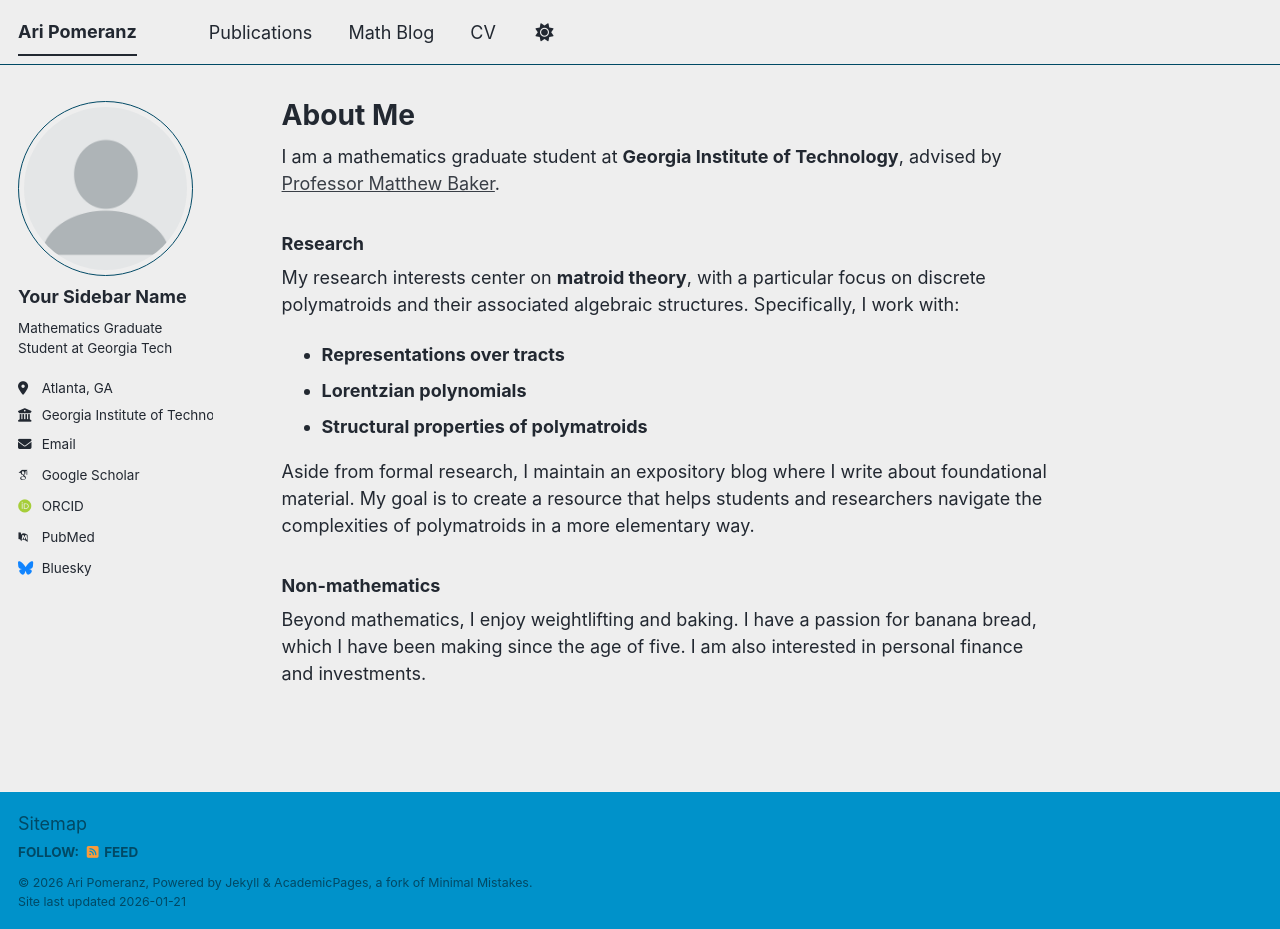
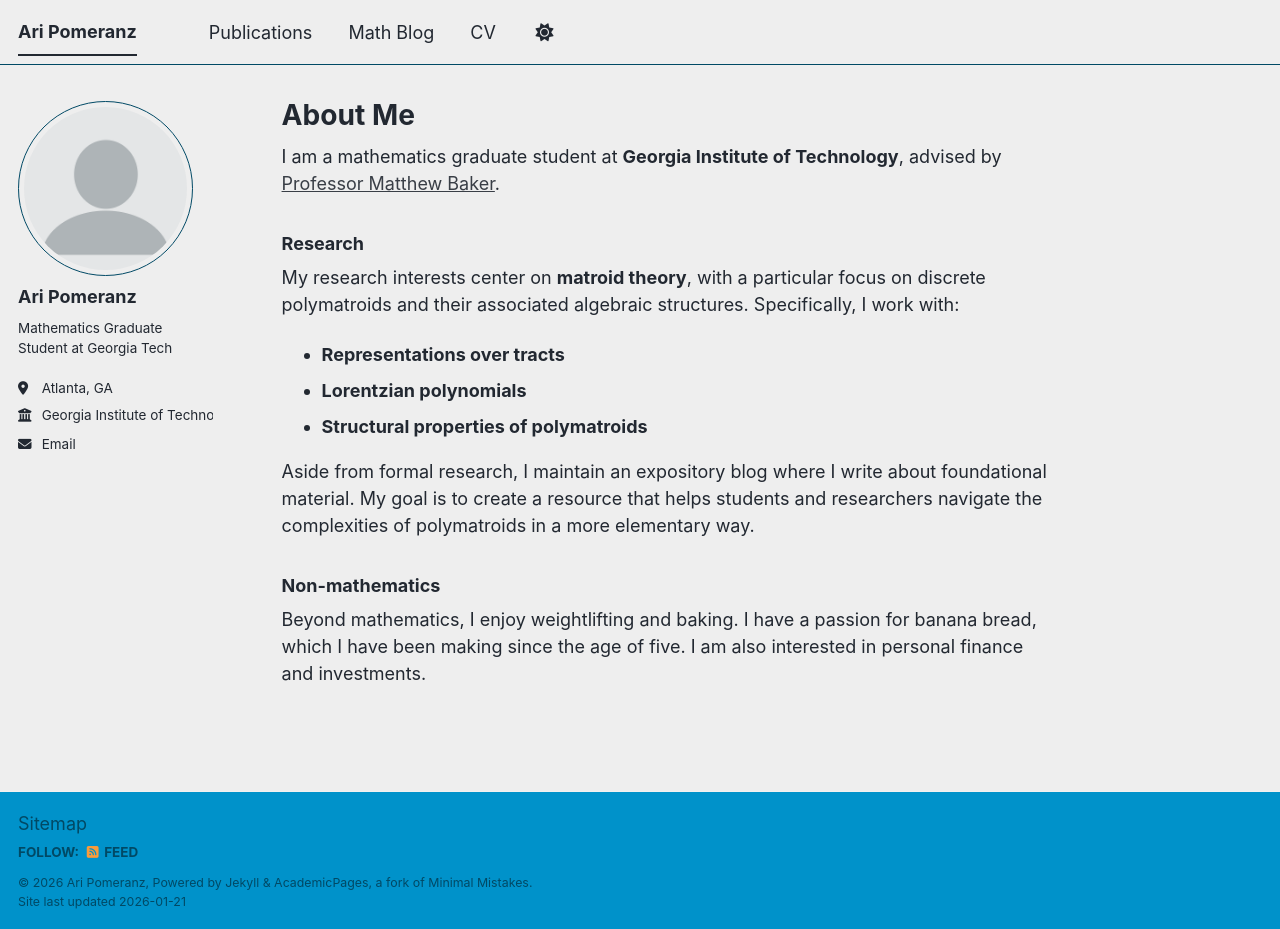
Before and after one commit to aripomeranz/aripomeranz, a Jekyll site: the page built from _pages/about.md, in a window 1280 px wide and 929 px high. Built offline with Jekyll 4.4.1, drawn with Linux system fonts in a browser that asks for light colours; some web fonts are replaced; a script bundle is joined from its source files by our own code; library files that are not in the unit come from our copies.

Commit message:
Update _config.yml

```diff
--- a/_config.yml
+++ b/_config.yml
@@ -25,24 +25,24 @@ repository               : "aripomeranz/aripomeranz.github.io"
 author:
   # Biographic information
   avatar           : "profile.png"
-  name             : "Your Sidebar Name"
+  name             : "Ari Pomeranz"
   pronouns         : # example: "she/her"
   bio              : "Mathematics Graduate Student at Georgia Tech"
   location         : "Atlanta, GA"
   employer         : "Georgia Institute of Technology"
   uri              : # URL
-  email            : "none@example.org"
+  email            : "apomeranz3@gatech.edu"
 
   # Academic websites
   academia         : # URL
   arxiv            : # URL - Update with the correct link to your profile
-  googlescholar    : "https://scholar.google.com/citations?user=PS_CX0AAAAAJ"
+  googlescholar    : #"https://scholar.google.com/citations?user=PS_CX0AAAAAJ"
   inspire-hep      : # URL
   impactstory      : # URL
-  orcid            : "https://orcid.org/yourorcidurl"
+  orcid            : #"https://orcid.org/yourorcidurl"
   semantic         : # URL
   ssrn             : # URL
-  pubmed           : "https://www.ncbi.nlm.nih.gov/pubmed/?term=john+snow"
+  pubmed           : #"https://www.ncbi.nlm.nih.gov/pubmed/?term=john+snow"
   researchgate     : # URL
   scopus           : # URL
   zotero           : # URL
@@ -58,7 +58,7 @@ author:
 
   # Social media
   artstation       : # Username
-  bluesky          : "bsky.app" # Replace this with you Bluesky username
+  bluesky          : #"bsky.app" # Replace this with you Bluesky username
   facebook         : # Username
   flickr           : # Username
   foursquare       : # Username
```
